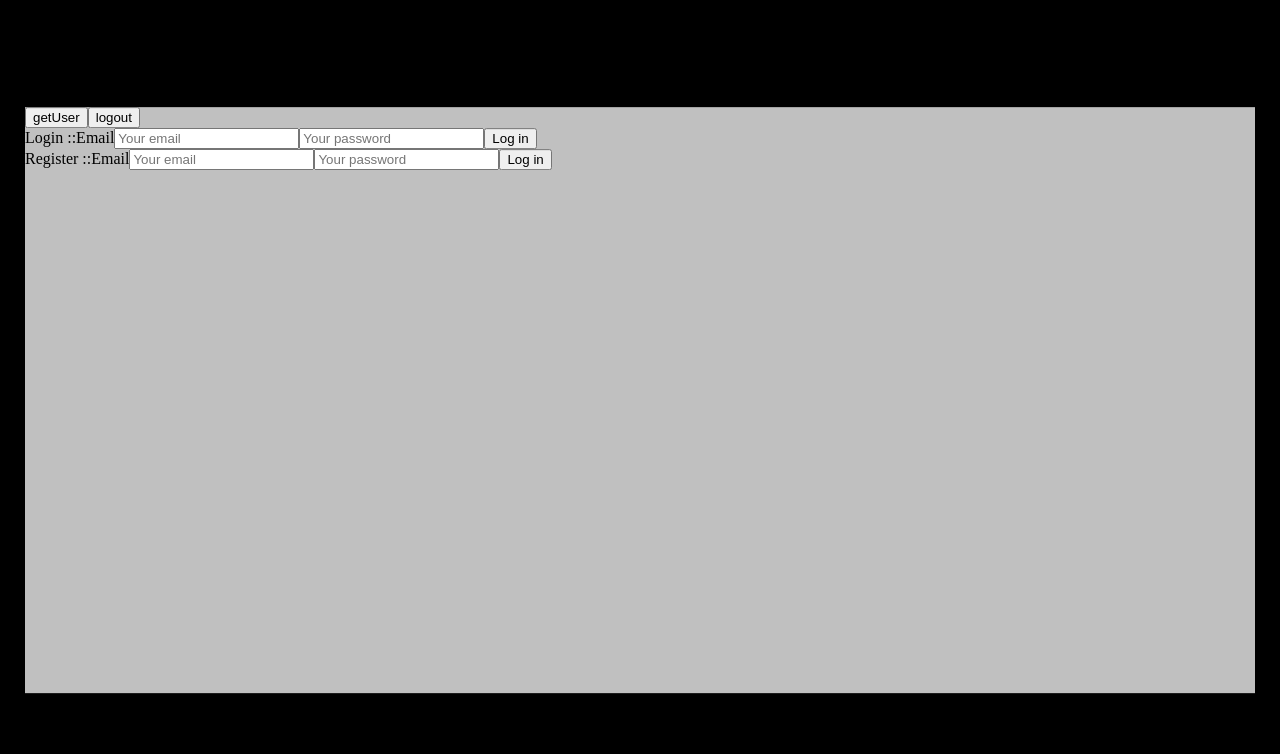
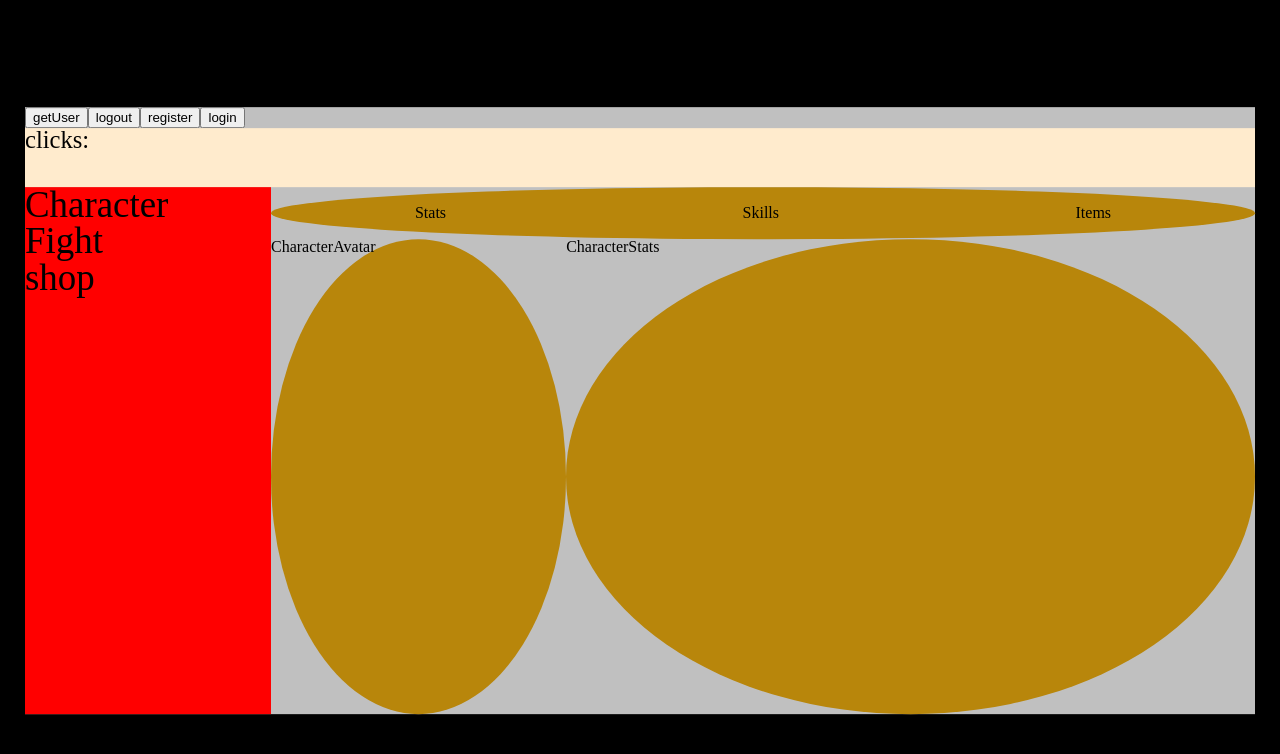
Before and after one commit to aleksandar-radev/animal-idle, a React (Vite) app: page / in a window 1280 px wide. Shown: the top 754 px of the page. Built offline with nearby package versions, Linux system fonts and the light colour scheme; no server answers.

Commit message:
fix routing for login/container/register

```diff
--- a/src/App.jsx
+++ b/src/App.jsx
@@ -8,6 +8,8 @@ import {
   Route,
   RouterProvider,
 } from 'react-router-dom';
+import LoginScreen from './main/LoginScreen';
+import RegisterScreen from './main/RegisterScreen';
 
 function App() {
   useEffect(() => {
@@ -20,9 +22,11 @@ function App() {
 
   const router = createBrowserRouter(
     createRoutesFromElements(
-      <Route path="/" element={<Container />}>
-        <Route path="/dashboard" element={<Container />} />
-      </Route>,
+      <>
+        <Route path="/" element={<Container />} />
+        <Route path="/login" element={<LoginScreen />} />
+        <Route path="/register" element={<RegisterScreen />} />
+      </>,
     ),
   );
 
--- a/src/main/Container.jsx
+++ b/src/main/Container.jsx
@@ -5,9 +5,16 @@ import ResourceBar from './ResourceBar';
 import MainScreen from './MainScreen';
 import LoginScreen from './LoginScreen';
 import { AuthRepo } from '../api/AuthRepo';
+import { useNavigate } from 'react-router-dom';
 
 const Container = () => {
-  let isAuthenticated = false;
+  const navigate = useNavigate();
+
+  const isAuthenticated = async () => {
+    const user = await AuthRepo.getUser();
+    console.log(user);
+    return user;
+  };
 
   const logUser = async () => {
     const user = await AuthRepo.getUser();
@@ -16,11 +23,19 @@ const Container = () => {
   const logout = async () => {
     await AuthRepo.signOut();
   };
+  const reg = () => {
+    navigate('/register');
+  };
+  const login = () => {
+    navigate('/login');
+  };
   return (
     <div className={'Container'}>
       <button onClick={logUser}>getUser</button>
       <button onClick={logout}>logout</button>
-      {isAuthenticated ? (
+      <button onClick={reg}>register</button>
+      <button onClick={login}>login</button>
+      {isAuthenticated() ? (
         <div className="Container-auth">
           <ResourceBar></ResourceBar>
           <MainMenu></MainMenu>
--- a/src/main/LoginScreen.jsx
+++ b/src/main/LoginScreen.jsx
@@ -1,17 +1,11 @@
-import { useContext, useState } from 'react';
+import { useState } from 'react';
 import { AuthRepo } from '../api/AuthRepo';
-import { Context } from '../api/Store';
 import './LoginScreen.scss';
 
-export default function Auth() {
+export default function LoginScreen() {
   const [loading, setLoading] = useState(false);
   const [email, setEmail] = useState('');
   const [password, setPassword] = useState('');
-  const [semail, setSemail] = useState('');
-  const [spassword, setSpassword] = useState('');
-  const [store, setStore] = useContext(Context);
-
-  const isRegister = store.isRegister;
 
   const handleLogin = async (e) => {
     e.preventDefault();
@@ -27,29 +21,13 @@ export default function Auth() {
     }
   };
 
-  const handleSignUp = async (e) => {
-    e.preventDefault();
-
-    try {
-      setLoading(true);
-      const { error } = await AuthRepo.signUp(semail, spassword);
-      if (error) throw error;
-      alert('Check your email for the login link!');
-    } catch (error) {
-      alert(error.error_description || error.message);
-    } finally {
-      setLoading(false);
-    }
-  };
-
   return (
     <>
       {loading ? (
-        'Sending magic link...'
+        'Logging in...'
       ) : (
         <>
           <form onSubmit={handleLogin}>
-            Login ::
             <label htmlFor="email">Email</label>
             <input
               type="email"
@@ -67,25 +45,6 @@ export default function Auth() {
               Log in
             </button>
           </form>
-          <form onSubmit={handleSignUp}>
-            Register ::
-            <label htmlFor="email">Email</label>
-            <input
-              type="email"
-              placeholder="Your email"
-              value={semail}
-              onChange={(e) => setSemail(e.target.value)}
-            />
-            <input
-              type="password"
-              placeholder="Your password"
-              value={spassword}
-              onChange={(e) => setSpassword(e.target.value)}
-            />
-            <button className="button block" aria-live="polite">
-              Log in
-            </button>
-          </form>
         </>
       )}
     </>
```
